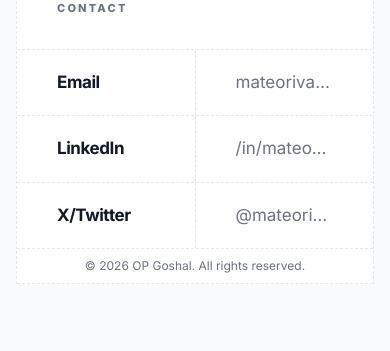
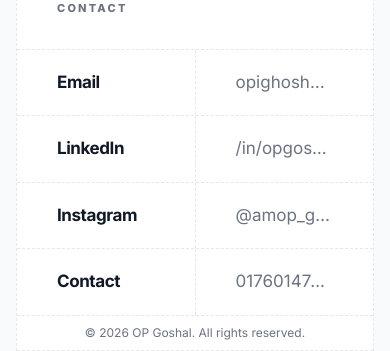
Before and after one commit to ontugoshal/op-goshal-portfolio, a React (Vite) app: page / in a window 390 px wide. Shown: the part 3187-3538 px from the top of the page. Before the commit the page ends 3471 px from the top, so only its background shows below. Built offline with nearby package versions, Linux system fonts and the light colour scheme.

Commit message:
Update contact details with new email, social, and phone旋

```diff
--- a/src/components/Contact.jsx
+++ b/src/components/Contact.jsx
@@ -1,8 +1,9 @@
 const Contact = () => {
   const contactLinks = [
-    { label: "Email", value: "mateorivas@email.com", href: "mailto:mateorivas@email.com" },
-    { label: "LinkedIn", value: "/in/mateorivas", href: "https://linkedin.com/in/mateorivas" },
-    { label: "X/Twitter", value: "@mateorivas", href: "https://twitter.com/mateorivas" }
+    { label: "Email", value: "opighoshal@gmail.com", href: "mailto:opighoshal@gmail.com" },
+    { label: "LinkedIn", value: "/in/opgoshal", href: "https://linkedin.com/in/opgoshal" },
+    { label: "Instagram", value: "@amop_goshal", href: "https://instagram.com/amop_goshal" },
+    { label: "Contact", value: "01760147482 | 01617563535", href: "tel:01760147482" }
   ];
 
   return (
```
